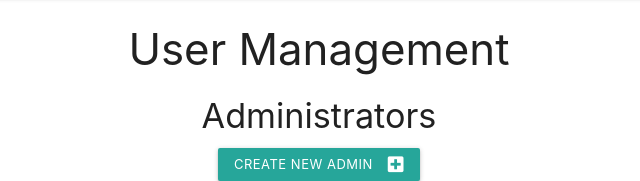
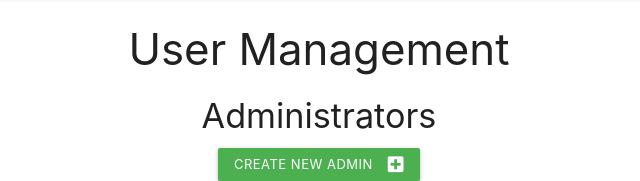
Before and after one commit to DHayes23/Flashcards, a Flask app: page /user_management in a window 1280 px wide. Shown: the part 67-248 px from the top of the page, without its empty margins (321-961 px from the left). Run offline with Flask 2, Linux system fonts and the light colour scheme; the visitor is signed in with stand-in values (Sample User, id 1); data that the repository does not hold is empty; some libraries are stand-ins or nearby versions.

Commit message:
Change colour of button

```diff
--- a/templates/user_management.html
+++ b/templates/user_management.html
@@ -7,7 +7,7 @@
         <h4 class="center-align">Administrators</h4>
         <div class="center-align">
             {% if session.super_admin %}
-            <a href="{{ url_for('create_new_admin') }}" class="waves-effect waves-light btn-small">Create
+            <a href="{{ url_for('create_new_admin') }}" class="waves-effect waves-light btn-small green">Create
                 New Admin<i class="fas fa-plus-square right"></i></a>
             {% endif %}
         </div>
```
